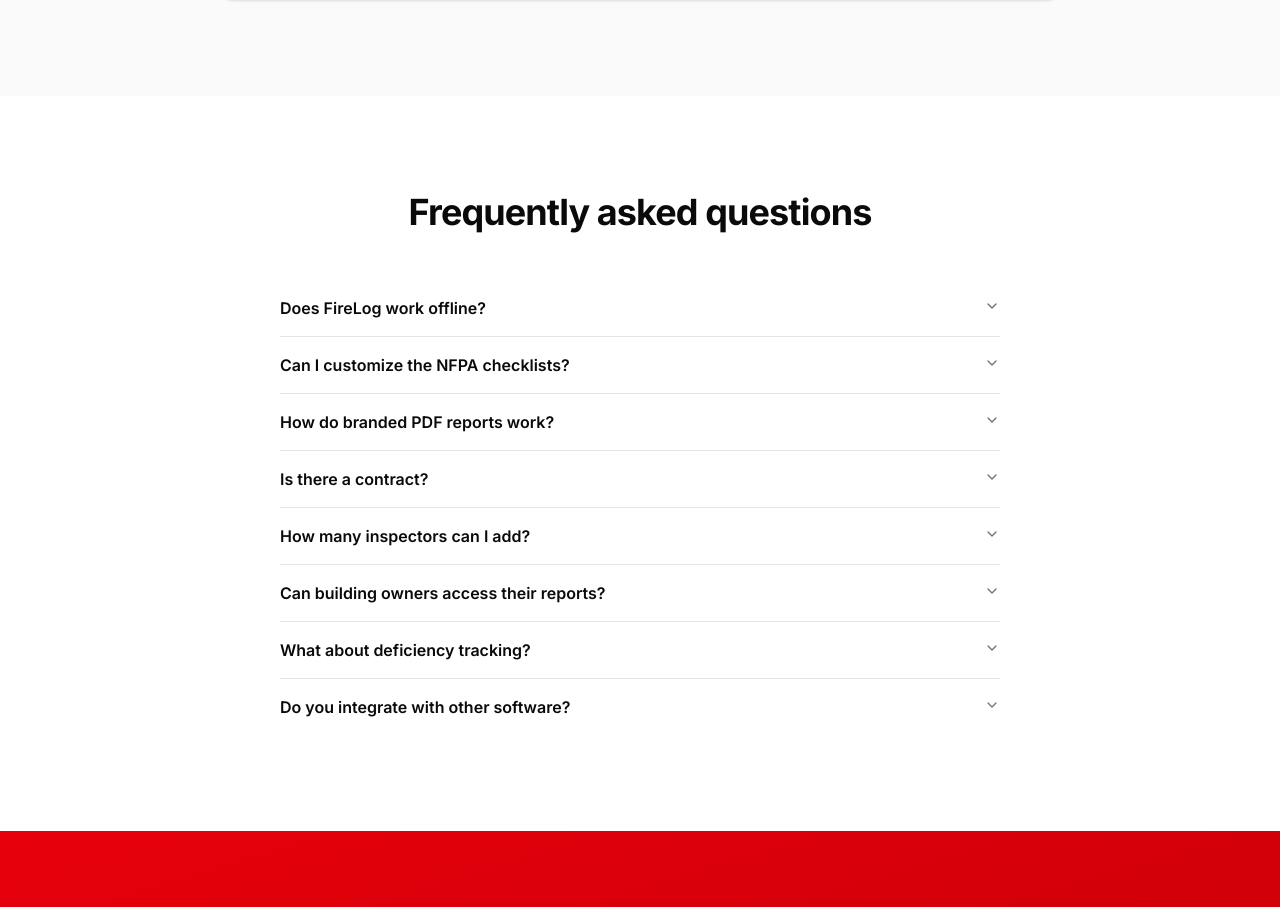
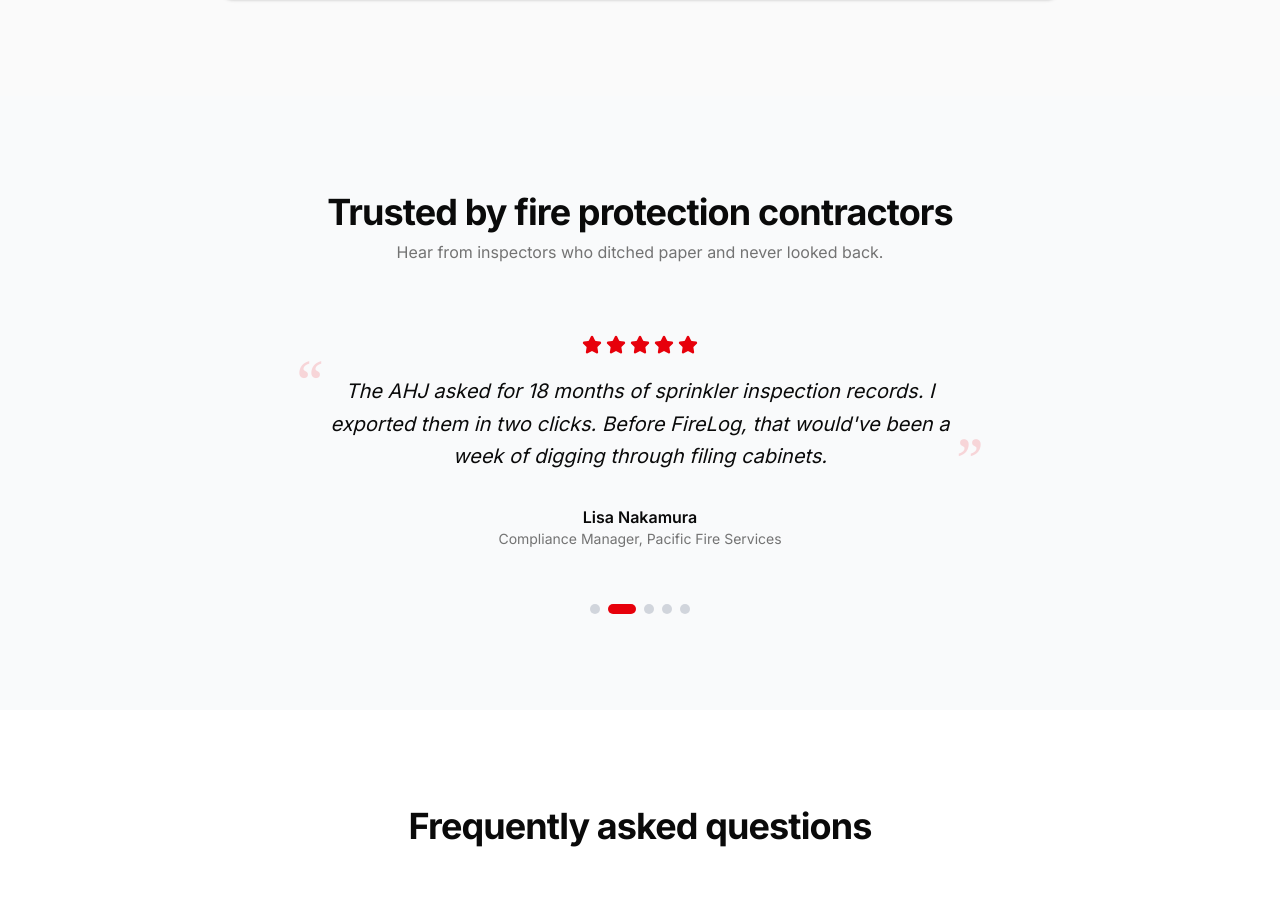
Before and after one commit to nolanterry/firelog-site, a Next.js app: page / in a window 1280 px wide. Shown: the part 6175-7082 px from the top of the page. Built offline with nearby package versions, Linux system fonts and the light colour scheme.

Commit message:
feat: scroll-triggered testimonial carousel on homepage — social proof for conversion optimization

```diff
--- a/app/page.tsx
+++ b/app/page.tsx
@@ -34,6 +34,7 @@
 } from "@/components/ui/accordion";
 import { Header } from "@/components/header";
 import { Footer } from "@/components/footer";
+import { TestimonialCarousel } from "@/components/testimonial-carousel";
 
 const fadeInUp = {
   hidden: { opacity: 0, y: 24 },
@@ -670,6 +671,9 @@
         </div>
       </section>
 
+      {/* Testimonials */}
+      <TestimonialCarousel />
+
       {/* FAQ */}
       <section className="py-24">
         <div className="max-w-3xl mx-auto px-6">
--- /dev/null
+++ b/components/testimonial-carousel.tsx
@@ -0,0 +1,133 @@
+"use client";
+
+import { useState, useEffect, useCallback, useRef } from "react";
+import { motion, AnimatePresence, useInView } from "framer-motion";
+import { Star } from "lucide-react";
+
+const TESTIMONIALS = [
+  {
+    quote: "We used to lose paper inspection forms constantly. Now my techs tap through the checklist on their phone and the branded PDF hits the building owner's inbox before they leave the parking lot.",
+    name: "Steve Brennan",
+    title: "Owner",
+    company: "Brennan Fire Protection",
+  },
+  {
+    quote: "The AHJ asked for 18 months of sprinkler inspection records. I exported them in two clicks. Before FireLog, that would've been a week of digging through filing cabinets.",
+    name: "Lisa Nakamura",
+    title: "Compliance Manager",
+    company: "Pacific Fire Services",
+  },
+  {
+    quote: "At $79/month for unlimited users, FireLog costs less than what I was paying per tech with our old software. The savings across my 8-person team are insane.",
+    name: "Ray Delgado",
+    title: "Operations Manager",
+    company: "Delgado Fire & Safety",
+  },
+  {
+    quote: "Offline mode is a lifesaver. Half my inspections are in basements and mechanical rooms with zero signal. FireLog works perfectly and syncs when I'm back in range.",
+    name: "Karen Whitfield",
+    title: "Fire Protection Inspector",
+    company: "Guardian Compliance Group",
+  },
+  {
+    quote: "Deficiency tracking changed our business. We used to lose follow-ups constantly. Now every failed item is tracked, assigned, and resolved — nothing falls through the cracks.",
+    name: "Anthony Russo",
+    title: "Service Manager",
+    company: "Northeast Fire Solutions",
+  },
+];
+
+export function TestimonialCarousel() {
+  const [current, setCurrent] = useState(0);
+  const [paused, setPaused] = useState(false);
+  const sectionRef = useRef<HTMLElement>(null);
+  const inView = useInView(sectionRef, { once: true, margin: "-100px" });
+
+  const next = useCallback(() => {
+    setCurrent((prev) => (prev + 1) % TESTIMONIALS.length);
+  }, []);
+
+  useEffect(() => {
+    if (paused) return;
+    const timer = setInterval(next, 5000);
+    return () => clearInterval(timer);
+  }, [paused, next]);
+
+  return (
+    <motion.section
+      ref={sectionRef}
+      initial={{ opacity: 0, y: 40 }}
+      animate={inView ? { opacity: 1, y: 0 } : {}}
+      transition={{ duration: 0.7, ease: "easeOut" }}
+      aria-label="Customer testimonials"
+      className="bg-gray-50 py-24"
+      onMouseEnter={() => setPaused(true)}
+      onMouseLeave={() => setPaused(false)}
+      onFocus={() => setPaused(true)}
+      onBlur={() => setPaused(false)}
+    >
+      <div className="max-w-4xl mx-auto px-6 text-center">
+        <h2 className="text-3xl md:text-4xl font-bold tracking-tight mb-2">
+          Trusted by fire protection contractors
+        </h2>
+        <p className="text-muted-foreground mb-12">
+          Hear from inspectors who ditched paper and never looked back.
+        </p>
+
+        <div className="relative min-h-[260px] flex items-center justify-center">
+          <AnimatePresence mode="wait">
+            <motion.div
+              key={current}
+              initial={{ opacity: 0, x: 60 }}
+              animate={{ opacity: 1, x: 0 }}
+              exit={{ opacity: 0, x: -60 }}
+              transition={{ duration: 0.4, ease: "easeInOut" }}
+              aria-live="polite"
+              className="w-full"
+            >
+              {/* Stars */}
+              <div className="flex justify-center gap-1 mb-5">
+                {Array.from({ length: 5 }).map((_, i) => (
+                  <Star key={i} className="text-red-600 fill-red-600" size={20} />
+                ))}
+              </div>
+
+              {/* Quote */}
+              <div className="relative max-w-2xl mx-auto">
+                <span className="absolute -top-6 -left-2 text-6xl leading-none text-red-600/15 font-serif select-none">&ldquo;</span>
+                <p className="text-lg md:text-xl text-foreground leading-relaxed italic px-6">
+                  {TESTIMONIALS[current].quote}
+                </p>
+                <span className="absolute -bottom-4 -right-2 text-6xl leading-none text-red-600/15 font-serif select-none">&rdquo;</span>
+              </div>
+
+              {/* Attribution */}
+              <div className="mt-8">
+                <p className="font-semibold text-foreground">{TESTIMONIALS[current].name}</p>
+                <p className="text-sm text-muted-foreground">
+                  {TESTIMONIALS[current].title}, {TESTIMONIALS[current].company}
+                </p>
+              </div>
+            </motion.div>
+          </AnimatePresence>
+        </div>
+
+        {/* Dots */}
+        <div className="flex justify-center gap-2 mt-8" role="tablist" aria-label="Testimonial navigation">
+          {TESTIMONIALS.map((_, i) => (
+            <button
+              key={i}
+              onClick={() => setCurrent(i)}
+              role="tab"
+              aria-selected={i === current}
+              aria-label={`Testimonial ${i + 1}`}
+              className={`w-2.5 h-2.5 rounded-full transition-all duration-300 ${
+                i === current ? "bg-red-600 w-7" : "bg-gray-300 hover:bg-gray-400"
+              }`}
+            />
+          ))}
+        </div>
+      </div>
+    </motion.section>
+  );
+}
```
